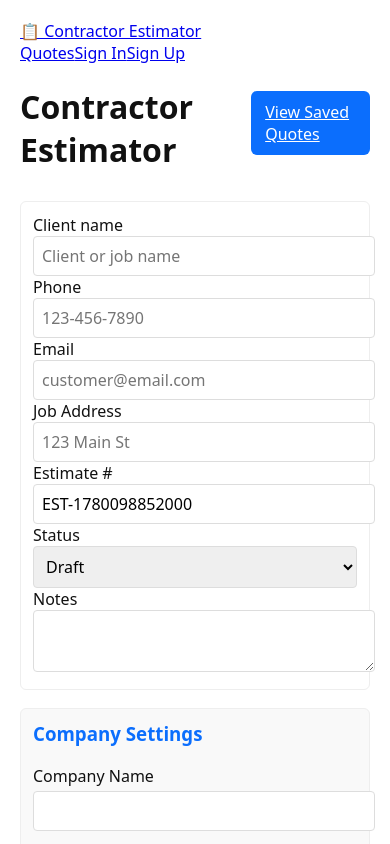
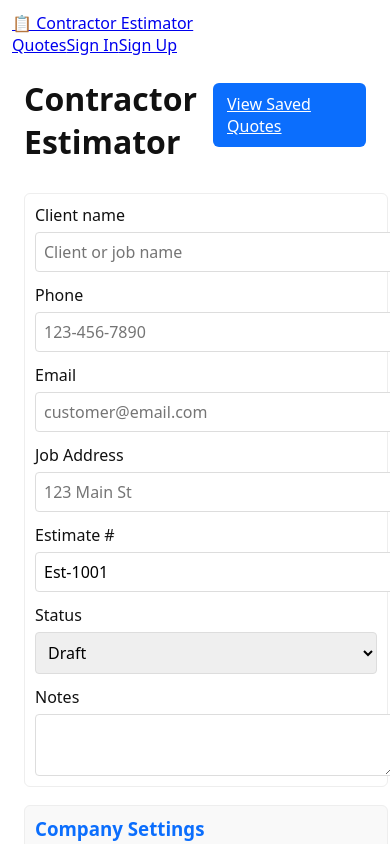
Before and after one commit to josh520n-cmd/Contractor-Estimator, a Next.js app: page / in a window 390 px wide. Shown: the top 844 px of the page. Built offline with nearby package versions, Linux system fonts and the light colour scheme; no server answers.

Commit message:
feat: Implement estimate number parsing and retrieval in quotes API and EstimateForm

```diff
--- a/pages/api/quotes/index.js
+++ b/pages/api/quotes/index.js
@@ -2,6 +2,12 @@ import { v4 as uuidv4 } from 'uuid'
 import db from '../../../lib/db'
 import storage from '../../../lib/storage'
 const { verifyAuth } = require('../../../lib/auth')
+
+function parseEstimateNumber(value) {
+  if (!value) return null
+  const match = /^est[-.](\d{4,6})$/i.exec(value)
+  return match ? Number(match[1]) : null
+}
 
 function serializeRow(row) {
   const payload = JSON.parse(row.data || '{}')
@@ -11,7 +17,32 @@ function serializeRow(row) {
     client: row.client,
     created_at: row.created_at,
     status: payload?.status || '',
+    estimateNumber: payload?.estimateNumber || '',
     total: Number(totals.grandTotal || totals.total || 0)
+  }
+}
+
+function getNextEstimateNumberFromRows(rows) {
+  let maxNumber = 1000
+  for (const row of rows) {
+    try {
+      const payload = JSON.parse(row.data || '{}')
+      const current = parseEstimateNumber(payload?.estimateNumber)
+      if (current != null && current > maxNumber) maxNumber = current
+    } catch (e) {}
+  }
+  return `Est-${maxNumber + 1}`
+}
+
+function getNextEstimateNumber(user_id) {
+  try {
+    const rows = user_id
+      ? db.prepare('SELECT data FROM quotes WHERE user_id = ?').all(user_id)
+      : db.prepare('SELECT data FROM quotes').all()
+    return getNextEstimateNumberFromRows(rows)
+  } catch (e) {
+    const rows = storage.getAllQuotes().filter(q => !user_id || q.user_id === user_id)
+    return getNextEstimateNumberFromRows(rows)
   }
 }
 
@@ -52,7 +83,11 @@ export default function handler(req, res) {
     const user_id = auth ? auth.sub : null
     const client = payload.client || ''
     const notes = payload.notes || ''
-    const data = JSON.stringify(payload)
+    const savedPayload = { ...payload }
+    if (!savedPayload.estimateNumber) {
+      savedPayload.estimateNumber = getNextEstimateNumber(user_id)
+    }
+    const data = JSON.stringify(savedPayload)
     try {
       db.prepare('INSERT INTO quotes (id,user_id,client,notes,data,created_at) VALUES (?,?,?,?,?,?)').run(id, user_id, client, notes, data, now)
       return res.status(201).json({ id })
--- a/src/components/EstimateForm.js
+++ b/src/components/EstimateForm.js
@@ -3,6 +3,21 @@ import { useRouter } from 'next/router'
 
 function formatMoney(n) {
   return '$' + Number(n || 0).toFixed(2)
+}
+
+function parseEstimateNumber(value) {
+  if (!value) return null
+  const match = /^est[-.](\d{4,6})$/i.exec(value)
+  return match ? Number(match[1]) : null
+}
+
+function nextEstimateNumberFromValues(values) {
+  let maxNumber = 1000
+  for (const value of values) {
+    const number = parseEstimateNumber(value)
+    if (number != null && number > maxNumber) maxNumber = number
+  }
+  return `Est-${maxNumber + 1}`
 }
 
 export default function EstimateForm({ existingQuoteId = null }) {
@@ -18,13 +33,11 @@ export default function EstimateForm({ existingQuoteId = null }) {
   const [wastePct, setWastePct] = useState(5)
   const [taxRate, setTaxRate] = useState(0)
   const [client, setClient] = useState('')
-  const [estimateNumber, setEstimateNumber] = useState(
-  `EST-${Date.now()}`
-)
-const [phone, setPhone] = useState('')
-const [email, setEmail] = useState('')
-const [jobAddress, setJobAddress] = useState('')
-const [status, setStatus] = useState('Draft')
+  const [estimateNumber, setEstimateNumber] = useState('')
+  const [phone, setPhone] = useState('')
+  const [email, setEmail] = useState('')
+  const [jobAddress, setJobAddress] = useState('')
+  const [status, setStatus] = useState('Draft')
   const [notes, setNotes] = useState('')
   const [editMode, setEditMode] = useState(false)
 
@@ -57,6 +70,51 @@ const [status, setStatus] = useState('Draft')
     loadTemplates()
   }, [existingQuoteId, router.isReady])
 
+  useEffect(() => {
+    if (existingQuoteId || !router.isReady) return
+
+    async function loadNextEstimateNumber() {
+      let nextNumber = ''
+      try {
+        const token = typeof window !== 'undefined' ? localStorage.getItem('token') : null
+        const headers = token ? { Authorization: `Bearer ${token}` } : {}
+        const res = await fetch('/api/quotes', { headers })
+        if (res.ok) {
+          const quotes = await res.json()
+          nextNumber = nextEstimateNumberFromValues(quotes.map(q => q.estimateNumber))
+        }
+      } catch (e) {
+        console.warn('Failed to load quote numbers from API:', e.message)
+      }
+
+      if (!nextNumber && typeof window !== 'undefined') {
+        const list = Object.values(localStorage)
+          .filter((value) => {
+            try {
+              return value && JSON.parse(value)
+            } catch {
+              return false
+            }
+          })
+          .map((value) => {
+            try {
+              const parsed = JSON.parse(value)
+              return parsed.estimateNumber || (parsed.payload && parsed.payload.estimateNumber) || ''
+            } catch {
+              return ''
+            }
+          })
+        nextNumber = nextEstimateNumberFromValues(list)
+      }
+
+      if (nextNumber) {
+        setEstimateNumber(nextNumber)
+      }
+    }
+
+    loadNextEstimateNumber()
+  }, [existingQuoteId, router.isReady])
+
   async function loadQuote(id) {
     const res = await fetch(`/api/quotes/${id}`)
     if (!res.ok) return
@@ -64,6 +122,7 @@ const [status, setStatus] = useState('Draft')
     const payload = data.payload || {}
 
     setClient(data.client || '')
+    setEstimateNumber(payload.estimateNumber || data.estimateNumber || '')
     setNotes(data.notes || '')
     setItems(payload.items || [])
     setLaborTasks(payload.laborTasks || [])
--- a/styles/globals.css
+++ b/styles/globals.css
@@ -5,10 +5,13 @@ h1{margin-bottom:10px}
 .estimator section{margin:18px 0;padding:12px;border:1px solid #eee;border-radius:6px}
 table{width:100%;border-collapse:collapse}
 table th, table td{padding:6px;border-bottom:1px solid #f0f0f0;text-align:left}
-input, textarea, select{width:100%;padding:8px;border:1px solid #ddd;border-radius:4px;font-family:inherit;font-size:inherit}
+input, textarea, select{width:100%;padding:8px;border:1px solid #ddd;border-radius:4px;font-family:inherit;font-size:inherit;min-width:0}
+label{display:flex;flex-direction:column;gap:6px}
+.meta, .company-settings > div, .material-presets .preset-form, .margins{display:grid;grid-template-columns:repeat(auto-fit,minmax(220px,1fr));gap:12px}
+.material-presets .preset-form input{min-width:0}
 button{background:#f5f5f5;border:1px solid #ddd;padding:10px 14px;border-radius:6px;cursor:pointer;font-size:0.95rem}
 button:hover{background:#eee}
-.actions{display:flex;gap:8px;flex-wrap:wrap}
+.actions, .print-actions{display:flex;flex-wrap:wrap;gap:10px}
 .primary{background:var(--accent);color:#fff;border:none;padding:10px 14px;border-radius:6px}
 .primary:hover{background:#0a58ca}
 .secondary{background:#f8f9fa;border:1px solid #ddd}
@@ -47,12 +50,23 @@ button:hover{background:#eee}
 .company-address{color:var(--muted);font-size:0.9rem}
 .company-phone{color:var(--muted);font-size:0.9rem}
 
-@media print{
-  body{padding:0}
-  .print-actions{display:none}
-  button{display:none}
-  .edit-notice{display:none}
+  table{min-width:0}
+  table th, table td{word-break:break-word;white-space:normal}
+  table input{min-width:0}
+  .items, .labor, .meta, .company-settings, .margins, .material-presets, .templates, .actions{width:100%}
+
+@media (max-width:900px){
+  body{padding:12px}
+  .print-header{flex-direction:column;align-items:flex-start}
+  .print-actions, .actions{flex-direction:column;align-items:stretch}
+  .print-actions button, .actions button, .primary, .secondary{width:100%}
+  .meta, .company-settings > div, .material-presets .preset-form, .margins{grid-template-columns:1fr}
+  .preset-form{grid-template-columns:1fr!important}
+  .preset-item{flex-direction:column;align-items:flex-start}
+  .estimator section{padding:10px}
+  .container{padding:0 12px}
 }
+
 
 @media (max-width:600px){
   .preset-form{grid-template-columns:1fr;gap:8px}
```
